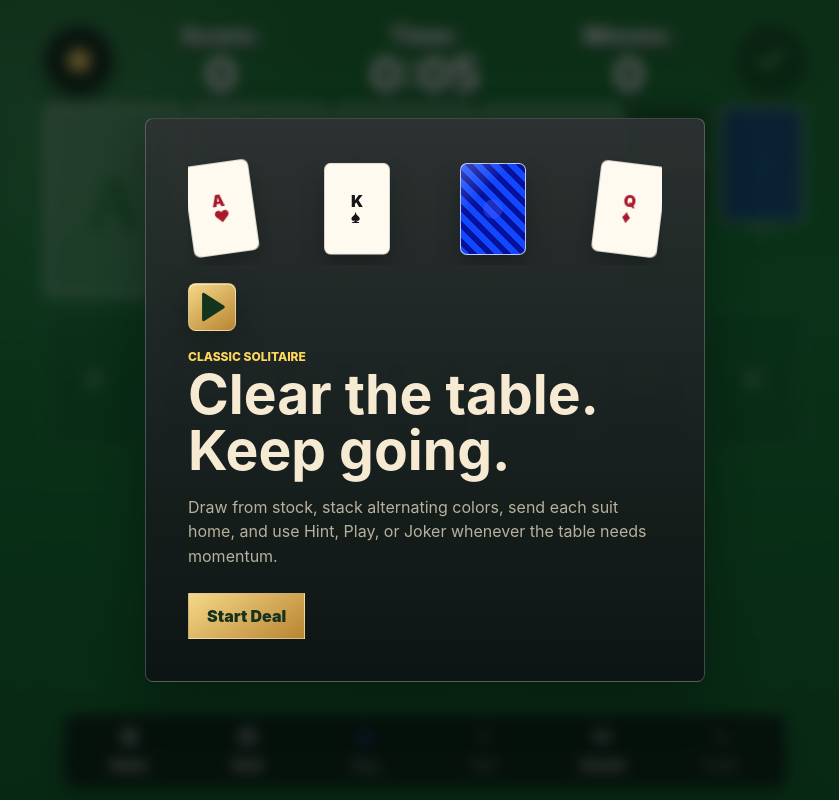
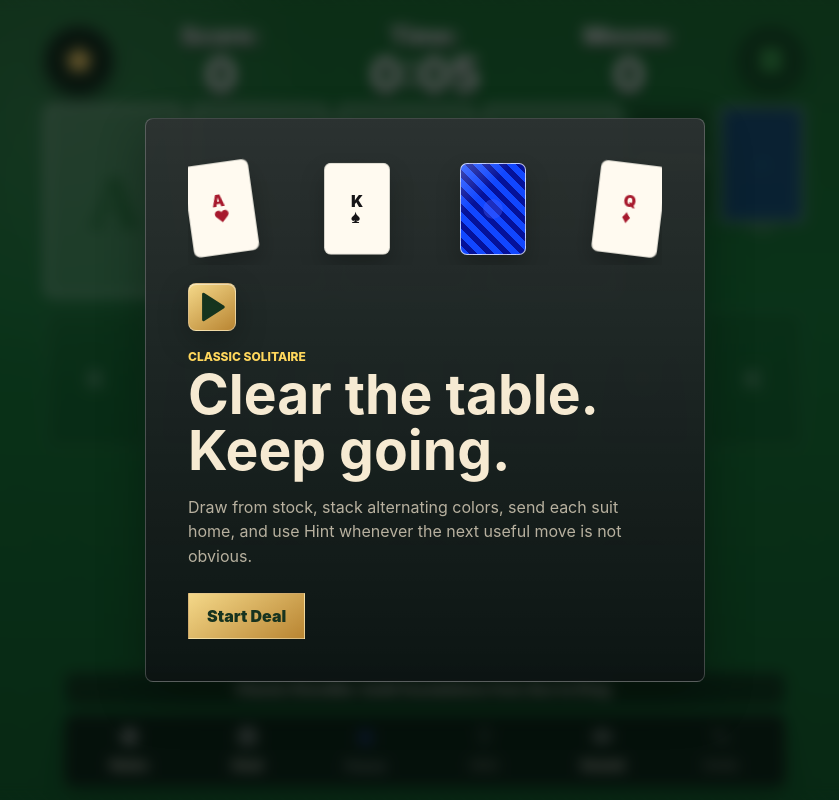
Before and after one commit to Playbyte-Interactive/Solitiare, a React (Vite) app: page / in a window 1280 px wide. Shown: the whole page, without its empty margins (215-1054 px from the left). Built offline with nearby package versions, Linux system fonts and the light colour scheme.

Commit message:
patch 1.2

```diff
--- a/src/App.tsx
+++ b/src/App.tsx
@@ -3,7 +3,6 @@ import {
   BadgeHelp,
   BarChart3,
   CalendarDays,
-  Check,
   Lightbulb,
   Pause,
   Play,
@@ -22,14 +21,13 @@ import {
   type MovePointer,
   type Suit,
   autoMoveToFoundation,
-  autoProgress,
   cardColor,
   createGame,
   dealStock,
   elapsedMsFor,
   findHints,
   formatTime,
-  jokerMove,
+  hasStockLoop,
   moveCards,
   rankLabel,
   scoreFor,
@@ -191,7 +189,16 @@ export default function App() {
     }
     const [nextHint] = findHints(game);
     if (!nextHint) {
-      setGame({ ...game, message: "No visible move. Use Joker for a rescue move." });
+      if (hasStockLoop(game)) {
+        setGame({
+          ...game,
+          status: "stuck",
+          finishedAt: Date.now(),
+          message: "No productive move remains after a repeated stock cycle. Deal over.",
+        });
+      } else {
+        setGame({ ...game, message: "No useful move is available from the visible cards." });
+      }
       await play("error");
       return;
     }
@@ -199,20 +206,6 @@ export default function App() {
     setSelected(nextHint.from.zone === "waste" && !game.waste.length ? null : nextHint.from);
     setGame({ ...game, message: nextHint.label });
     await play("tap");
-  };
-
-  const handleAutoProgress = async () => {
-    if (isPaused) {
-      return;
-    }
-    await applyResult(autoProgress(game));
-  };
-
-  const handleJoker = async () => {
-    if ((game.status !== "playing" && game.status !== "stuck") || isPaused) {
-      return;
-    }
-    await applyResult(jokerMove(game));
   };
 
   const selectOrMove = async (pointer: MovePointer) => {
@@ -402,14 +395,14 @@ export default function App() {
           </div>
 
           <button
-            className="round-hud-button check-hud"
+            className="round-hud-button pause-hud"
             type="button"
-            onClick={handleAutoProgress}
-            aria-label="Play best move"
-            title="Play best move"
-            disabled={game.status !== "playing" || isPaused}
+            onClick={isPaused ? resumeGame : pauseGame}
+            aria-label={isPaused ? "Resume game" : "Pause game"}
+            title={isPaused ? "Resume game" : "Pause game"}
+            disabled={game.status !== "playing"}
           >
-            <Check size={34} strokeWidth={4} />
+            {isPaused ? <Play size={32} fill="currentColor" /> : <Pause size={32} fill="currentColor" />}
           </button>
         </header>
 
@@ -507,7 +500,7 @@ export default function App() {
                       } ${isDraggingSource ? "is-drag-source" : ""}`}
                       key={card.id}
                       style={{
-                        top: `calc(${cardIndex} * var(${card.faceUp ? "--face-up-gap" : "--face-down-gap"}))`,
+                        top: stackTopFor(column, cardIndex),
                         zIndex: cardIndex + 1,
                       }}
                       data-drop-zone="tableau"
@@ -547,15 +540,6 @@ export default function App() {
 
         {dragState?.active && <DragPreview drag={dragState} />}
 
-        <nav className="action-dock" aria-label="Quick actions">
-          <DockButton icon={<Settings size={19} />} label="Rules" onClick={toggleRules} />
-          <DockButton icon={<CalendarDays size={19} />} label="Deal" onClick={startGame} />
-          <DockButton icon={<Play size={22} fill="currentColor" />} label="Play" onClick={handleAutoProgress} disabled={game.status !== "playing" || isPaused} primary />
-          <DockButton icon={<Lightbulb size={19} />} label="Hint" onClick={showNextHint} disabled={game.status !== "playing" || isPaused} />
-          <DockButton icon={muted ? <VolumeX size={19} /> : <Volume2 size={19} />} label="Sound" onClick={() => setMuted((value) => !value)} />
-          <DockButton icon={<Undo2 size={19} />} label="Undo" onClick={handleUndo} disabled={!game.history.length || isPaused} />
-        </nav>
-
         <footer className="bottom-row">
           <p className="message" role="status">
             {game.message}
@@ -567,11 +551,26 @@ export default function App() {
           )}
         </footer>
 
+        <nav className="action-dock" aria-label="Quick actions">
+          <DockButton icon={<Settings size={19} />} label="Rules" onClick={toggleRules} />
+          <DockButton icon={<CalendarDays size={19} />} label="Deal" onClick={startGame} />
+          <DockButton
+            icon={isPaused ? <Play size={22} fill="currentColor" /> : <Pause size={21} fill="currentColor" />}
+            label={isPaused ? "Resume" : "Pause"}
+            onClick={isPaused ? resumeGame : pauseGame}
+            disabled={game.status !== "playing"}
+            primary
+          />
+          <DockButton icon={<Lightbulb size={19} />} label="Hint" onClick={showNextHint} disabled={game.status !== "playing" || isPaused} />
+          <DockButton icon={muted ? <VolumeX size={19} /> : <Volume2 size={19} />} label="Sound" onClick={() => setMuted((value) => !value)} />
+          <DockButton icon={<Undo2 size={19} />} label="Undo" onClick={handleUndo} disabled={!game.history.length || isPaused} />
+        </nav>
+
         {game.status === "menu" && <StartOverlay startGame={startGame} />}
         {showRules && game.status !== "menu" && <RulesOverlay close={toggleRules} />}
         {isPaused && <PauseOverlay game={game} resumeGame={resumeGame} startGame={startGame} />}
         {game.status === "won" && <EndOverlay game={game} startGame={startGame} />}
-        {game.status === "stuck" && !showRules && <StuckOverlay game={game} startGame={startGame} undoGame={handleUndo} joker={handleJoker} />}
+        {game.status === "stuck" && !showRules && <StuckOverlay game={game} startGame={startGame} />}
       </section>
     </main>
   );
@@ -654,7 +653,7 @@ function StartOverlay({ startGame }: { startGame: () => Promise<void> }) {
         <p className="eyebrow">Classic solitaire</p>
         <h2>Clear the table. Keep going.</h2>
         <p className="panel-copy">
-          Draw from stock, stack alternating colors, send each suit home, and use Hint, Play, or Joker whenever the table needs momentum.
+          Draw from stock, stack alternating colors, send each suit home, and use Hint whenever the next useful move is not obvious.
         </p>
         <div className="start-actions">
           <button onClick={startGame}>Start Deal</button>
@@ -674,7 +673,7 @@ function RulesOverlay({ close }: { close: () => Promise<void> }) {
         <p className="eyebrow">How to play</p>
         <h2>Klondike rules.</h2>
         <p className="panel-copy">
-          Tap stock to draw. Move cards down on the tableau in alternating colors. Empty columns accept Kings. Build foundations from Ace to King by suit. Double-tap a top card to send it home. Play performs the best available move, and Joker rescues stuck boards.
+          Tap stock to draw. Move cards down on the tableau in alternating colors. Empty columns accept Kings. Build foundations from Ace to King by suit. Double-tap a top card to send it home. Hint highlights a source and destination, and a repeated stock loop ends the deal.
         </p>
         <div className="start-actions">
           <button onClick={close}>Got it</button>
@@ -714,6 +713,9 @@ function PauseOverlay({
 }
 
 function EndOverlay({ game, startGame }: { game: GameState; startGame: () => Promise<void> }) {
+  const finalScore = scoreFor(game);
+  const highScore = Math.max(finalScore, readBest()?.score ?? 0);
+
   return (
     <div className="overlay">
       <div className="start-panel end-panel">
@@ -723,7 +725,7 @@ function EndOverlay({ game, startGame }: { game: GameState; startGame: () => Pro
         <p className="eyebrow">Victory</p>
         <h2>The foundations are full.</h2>
         <p className="panel-copy">
-          Score {scoreFor(game)} - {game.moves} moves - {formatTime(elapsedMsFor(game))}
+          Score {finalScore} - High {highScore} - {game.moves} moves - {formatTime(elapsedMsFor(game))}
         </p>
         <div className="start-actions">
           <button onClick={startGame}>Next Deal</button>
@@ -736,29 +738,26 @@ function EndOverlay({ game, startGame }: { game: GameState; startGame: () => Pro
 function StuckOverlay({
   game,
   startGame,
-  undoGame,
-  joker,
 }: {
   game: GameState;
   startGame: () => Promise<void>;
-  undoGame: () => Promise<void>;
-  joker: () => Promise<void>;
 }) {
+  const finalScore = scoreFor(game);
+  const highScore = Math.max(finalScore, readBest()?.score ?? 0);
+
   return (
     <div className="overlay">
       <div className="start-panel end-panel">
         <div className="panel-icon">
           <BadgeHelp size={34} />
         </div>
-        <p className="eyebrow">No valid moves</p>
-        <h2>The table is locked.</h2>
+        <p className="eyebrow">Game over</p>
+        <h2>No progress remains.</h2>
         <p className="panel-copy">
-          Score {scoreFor(game)} - {game.moves} moves - {formatTime(elapsedMsFor(game))}. Use Joker to rescue the board, undo the last move, or start a fresh deal.
+          Score {finalScore} - High {highScore} - {game.moves} moves - {formatTime(elapsedMsFor(game))}. This deal repeated without a real card move.
         </p>
         <div className="start-actions">
-          <button onClick={joker}>Joker Rescue</button>
-          <button onClick={undoGame} disabled={!game.history.length}>Undo</button>
-          <button onClick={startGame}>New deal</button>
+          <button onClick={startGame}>Play Again</button>
         </div>
       </div>
     </div>
@@ -834,6 +833,13 @@ function cardsForPointer(game: GameState, pointer: MovePointer): Card[] {
   return [];
 }
 
+function stackTopFor(column: Card[], cardIndex: number) {
+  const before = column.slice(0, cardIndex);
+  const faceUpBefore = before.filter((card) => card.faceUp).length;
+  const faceDownBefore = before.length - faceUpBefore;
+  return `calc(${faceDownBefore} * var(--face-down-gap) + ${faceUpBefore} * var(--face-up-gap))`;
+}
+
 function samePointer(first: MovePointer, second: MovePointer) {
   return first.zone === second.zone && first.column === second.column && first.index === second.index && first.suit === second.suit;
 }
--- a/src/game/klondike.ts
+++ b/src/game/klondike.ts
@@ -26,6 +26,8 @@ export type BoardSnapshot = {
   startedAt: number;
   finishedAt: number | null;
   message: string;
+  stockPassKey: string;
+  stockPassMadeMove: boolean;
 };
 
 export type GameState = BoardSnapshot & {
@@ -73,6 +75,8 @@ export const starterGame = (): GameState => ({
   startedAt: Date.now(),
   finishedAt: null,
   message: "Classic Klondike: build foundations from Ace to King.",
+  stockPassKey: "",
+  stockPassMadeMove: false,
   history: [],
 });
 
@@ -89,7 +93,7 @@ export const createGame = (): GameState => {
     }
   }
 
-  return {
+  const game: GameState = {
     tableau,
     stock: deck.map((card) => ({ ...card, faceUp: false })),
     waste: [],
@@ -99,8 +103,13 @@ export const createGame = (): GameState => {
     startedAt: Date.now(),
     finishedAt: null,
     message: "Move cards down in alternating colors. Build each suit from Ace to King.",
+    stockPassKey: "",
+    stockPassMadeMove: false,
     history: [],
   };
+
+  game.stockPassKey = stockCycleKey(game);
+  return game;
 };
 
 export const scoreFor = (game: BoardSnapshot) => {
@@ -138,7 +147,12 @@ export const dealStock = (game: GameState): ActionResult => {
     const card = next.stock.pop()!;
     next.waste.push({ ...card, faceUp: true });
     next.moves += 1;
-    next.message = findCardMoveHints(next).length ? "Card drawn. A move is open." : "Card drawn. Keep searching or use Play.";
+    const openMoves = findCardMoveHints(next);
+    next.message = openMoves.length
+      ? "Card drawn. A real move is open now."
+      : next.stock.length
+        ? "Card drawn. No useful move yet; keep drawing."
+        : "Stock pass finished. Move a card or recycle once.";
     refreshStatus(next);
     return { game: withHistory(next, game), sound: "deal" };
   }
@@ -147,7 +161,18 @@ export const dealStock = (game: GameState): ActionResult => {
     next.stock = next.waste.reverse().map((card) => ({ ...card, faceUp: false }));
     next.waste = [];
     next.moves += 1;
-    next.message = "Waste recycled to stock.";
+    const cycleKey = stockCycleKey(next);
+    if (!game.stockPassMadeMove && cycleKey === game.stockPassKey) {
+      next.status = "stuck";
+      next.finishedAt = Date.now();
+      next.message = "No progress after a full stock cycle. Deal over.";
+      next.stockPassKey = cycleKey;
+      next.stockPassMadeMove = false;
+      return { game: withHistory(next, game), sound: "error" };
+    }
+    next.stockPassKey = cycleKey;
+    next.stockPassMadeMove = false;
+    next.message = "Waste recycled. New stock pass started.";
     refreshStatus(next);
     return { game: withHistory(next, game), sound: "flip" };
   }
@@ -174,6 +199,7 @@ export const moveCards = (game: GameState, from: MovePointer, to: MovePointer):
     removeMovingCards(next, from);
     next.foundations[to.suit].push({ ...moving[0], faceUp: true });
     next.moves += 1;
+    next.stockPassMadeMove = true;
     const flipped = revealSourceTop(next, from);
     refreshStatus(next);
     next.message = next.status === "won" ? "Board cleared." : `${rankLabel(moving[0].rank)} to ${suitName[to.suit]}.`;
@@ -195,6 +221,7 @@ export const moveCards = (game: GameState, from: MovePointer, to: MovePointer):
   removeMovingCards(next, from);
   next.tableau[to.column].push(...moving.map((card) => ({ ...card, faceUp: true })));
   next.moves += 1;
+  next.stockPassMadeMove = true;
   const flipped = revealSourceTop(next, from);
   refreshStatus(next);
   next.message = flipped ? "New card revealed." : "Cards moved.";
@@ -252,6 +279,7 @@ export const jokerMove = (game: GameState): ActionResult => {
 
     next.foundations[card.suit].push({ ...card, faceUp: true });
     next.moves += 1;
+    next.stockPassMadeMove = true;
     const source = nextFoundationCard.source;
     if (source.zone === "tableau" && source.column !== undefined) {
       revealSourceTop(next, { zone: "tableau", column: source.column, index: Math.max(0, source.index ?? 0) });
@@ -277,6 +305,7 @@ export const jokerMove = (game: GameState): ActionResult => {
     next.finishedAt = null;
     next.tableau[reveal.column][reveal.index].faceUp = true;
     next.moves += 1;
+    next.stockPassMadeMove = true;
     next.message = "Joker revealed a buried card.";
     refreshStatus(next);
     return { game: withHistory(next, game), sound: "flip" };
@@ -323,12 +352,27 @@ export const findHints = (game: BoardSnapshot): Array<{ from: MovePointer; to: M
   });
 
   if (!hints.length && game.stock.length) {
-    hints.push({ from: { zone: "waste" }, to: { zone: "waste" }, label: "Draw from stock." });
-  } else if (!hints.length && game.waste.length) {
-    hints.push({ from: { zone: "waste" }, to: { zone: "waste" }, label: "Use Joker to break this dead pass." });
+    hints.push({
+      from: { zone: "waste" },
+      to: { zone: "waste" },
+      label: "No card move is available. Tap the stock pile to reveal the next card.",
+    });
+  } else if (!hints.length && game.waste.length && !hasStockLoop(game)) {
+    hints.push({
+      from: { zone: "waste" },
+      to: { zone: "waste" },
+      label: "Recycle the waste into stock. The board changed, so a new pass may open a move.",
+    });
   }
 
   return hints.sort((first, second) => hintWeight(game, second) - hintWeight(game, first));
+};
+
+export const hasStockLoop = (game: BoardSnapshot) => {
+  if (game.status !== "playing" || game.stock.length || !game.waste.length || game.stockPassMadeMove) {
+    return false;
+  }
+  return stockCycleKeyAfterRecycle(game) === game.stockPassKey;
 };
 
 function findCardMoveHints(game: BoardSnapshot): Array<{ from: MovePointer; to: MovePointer; label: string }> {
@@ -359,6 +403,9 @@ function findCardMoveHints(game: BoardSnapshot): Array<{ from: MovePointer; to:
 }
 
 function hintWeight(game: BoardSnapshot, hint: { from: MovePointer; to: MovePointer }) {
+  if (hint.from.zone === "waste" && hint.to.zone === "waste") {
+    return 5;
+  }
   if (hint.to.zone === "foundation") {
     return 100;
   }
@@ -389,7 +436,7 @@ function collectCardHints(
     hints.push({
       from,
       to: { zone: "foundation", suit: moving[0].suit },
-      label: `Move ${rankLabel(moving[0].rank)} of ${suitName[moving[0].suit]} to foundation.`,
+      label: `${describeCard(moving[0])}: move from ${describeSource(from)} to the ${suitName[moving[0].suit]} foundation.`,
     });
   }
 
@@ -398,13 +445,38 @@ function collectCardHints(
       return;
     }
     if (canMoveToTableau(column, moving[0])) {
+      const top = column[column.length - 1];
+      const target = top ? `onto ${describeCard(top)} in column ${columnIndex + 1}` : `to empty column ${columnIndex + 1}`;
+      const reason =
+        from.zone === "tableau" && willRevealCard(game, from)
+          ? " This reveals the hidden card underneath."
+          : from.zone === "waste"
+            ? " This clears the waste card so stock progress can continue."
+            : " This creates a legal descending stack.";
       hints.push({
         from,
         to: { zone: "tableau", column: columnIndex },
-        label: `Move ${rankLabel(moving[0].rank)} to column ${columnIndex + 1}.`,
+        label: `${describeCard(moving[0])}: move from ${describeSource(from)} ${target}.${reason}`,
       });
     }
   });
+}
+
+function describeCard(card: Card) {
+  return `${rankLabel(card.rank)} of ${suitName[card.suit]}`;
+}
+
+function describeSource(pointer: MovePointer) {
+  if (pointer.zone === "waste") {
+    return "the waste pile";
+  }
+  if (pointer.zone === "foundation" && pointer.suit) {
+    return `the ${suitName[pointer.suit]} foundation`;
+  }
+  if (pointer.zone === "tableau" && pointer.column !== undefined) {
+    return `column ${pointer.column + 1}`;
+  }
+  return "the selected pile";
 }
 
 function canMoveToFoundation(foundation: Card[], card: Card) {
@@ -495,6 +567,22 @@ function refreshStatus(snapshot: BoardSnapshot) {
     snapshot.finishedAt = Date.now();
     snapshot.message = "No valid moves remain.";
   }
+}
+
+function stockCycleKeyAfterRecycle(game: BoardSnapshot) {
+  const recycled = cloneSnapshot(game);
+  recycled.stock = recycled.waste.slice().reverse().map((card) => ({ ...card, faceUp: false }));
+  recycled.waste = [];
+  return stockCycleKey(recycled);
+}
+
+function stockCycleKey(game: BoardSnapshot) {
+  const tableauKey = game.tableau
+    .map((column) => column.map((card) => `${card.id}:${card.faceUp ? "1" : "0"}`).join(","))
+    .join("|");
+  const foundationKey = suits.map((suit) => game.foundations[suit].map((card) => card.id).join(",")).join("|");
+  const stockKey = game.stock.map((card) => card.id).join(",");
+  return `${tableauKey}#${foundationKey}#${stockKey}`;
 }
 
 function findNextFoundationCandidate(game: BoardSnapshot): { card: Card; source: MovePointer } | null {
@@ -611,6 +699,8 @@ function snapshotOf(game: GameState): BoardSnapshot {
     startedAt: game.startedAt,
     finishedAt: game.finishedAt,
     message: game.message,
+    stockPassKey: game.stockPassKey,
+    stockPassMadeMove: game.stockPassMadeMove,
   };
 }
 
--- a/src/styles.css
+++ b/src/styles.css
@@ -1008,7 +1008,7 @@ h2 {
 .table-shell {
   height: 100vh;
   height: 100dvh;
-  grid-template-rows: auto minmax(0, 1fr) auto;
+  grid-template-rows: auto minmax(0, 1fr) auto auto;
   gap: 8px;
   background:
     radial-gradient(circle at 22% 16%, rgba(255, 255, 255, 0.11), transparent 16rem),
@@ -1016,8 +1016,7 @@ h2 {
     linear-gradient(180deg, #166d2b, #0f7a31 38%, #0a5f24);
 }
 
-.stats-row,
-.bottom-row {
+.stats-row {
   display: none;
 }
 
@@ -1054,7 +1053,7 @@ h2 {
   color: #ffd764;
 }
 
-.check-hud {
+.pause-hud {
   color: #70ff78;
 }
 
@@ -1086,6 +1085,32 @@ h2 {
   min-height: 0;
   align-self: stretch;
   gap: 10px;
+}
+
+.bottom-row {
+  width: min(720px, calc(100% - 12px));
+  min-height: 34px;
+  display: grid;
+  grid-template-columns: minmax(0, 1fr);
+  align-items: center;
+  margin-inline: auto;
+  padding: 6px 10px;
+  border-radius: 8px;
+  background: rgba(4, 21, 10, 0.56);
+  box-shadow: inset 0 1px 0 rgba(255, 255, 255, 0.1);
+}
+
+.bottom-row .message {
+  color: rgba(255, 255, 255, 0.9);
+  font-size: clamp(0.68rem, 2.7vw, 0.9rem);
+  font-weight: 850;
+  line-height: 1.22;
+  text-align: center;
+  white-space: normal;
+}
+
+.bottom-row .best {
+  display: none;
 }
 
 .pile-row {
@@ -1325,7 +1350,7 @@ h2 {
 
 @media (max-width: 760px) {
   .table-shell {
-    grid-template-rows: auto minmax(0, 1fr) auto;
+    grid-template-rows: auto minmax(0, 1fr) auto auto;
     gap: 8px;
     padding: max(8px, env(safe-area-inset-top)) 8px max(8px, env(safe-area-inset-bottom));
   }
```
